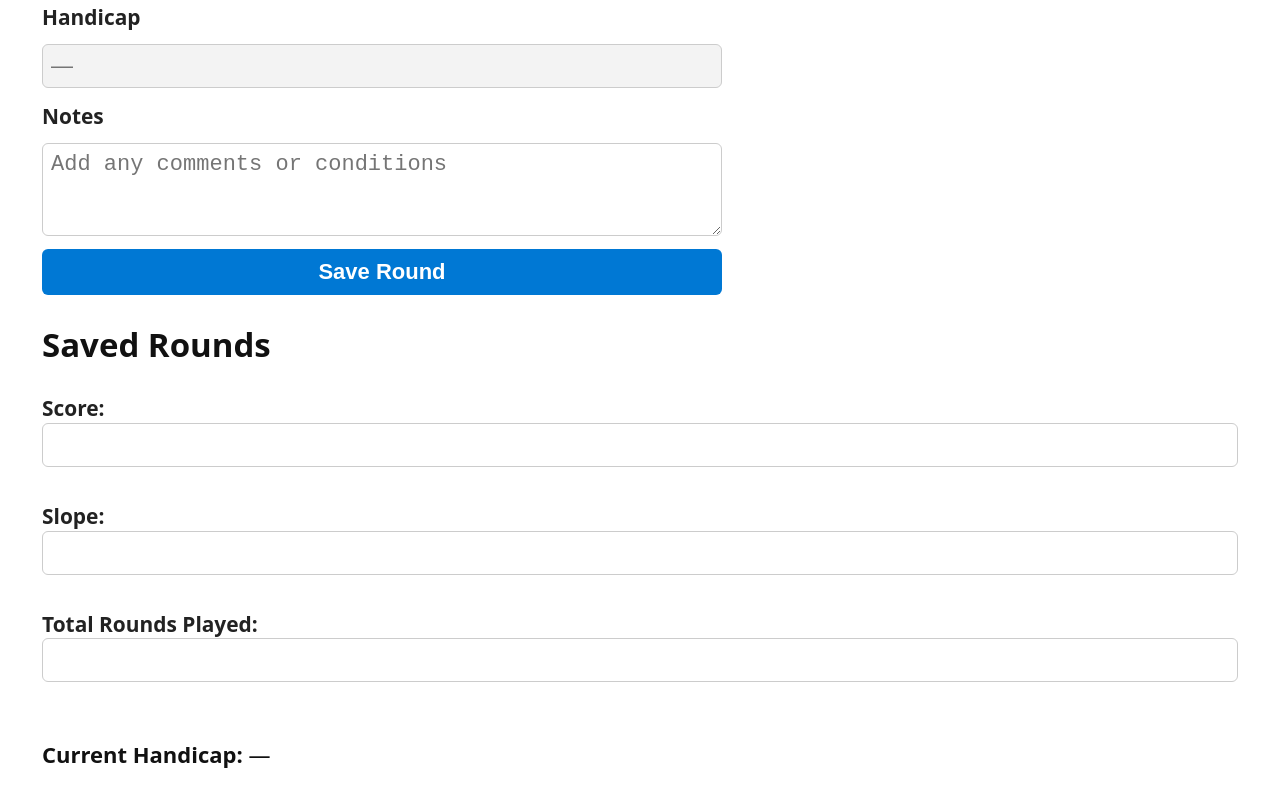
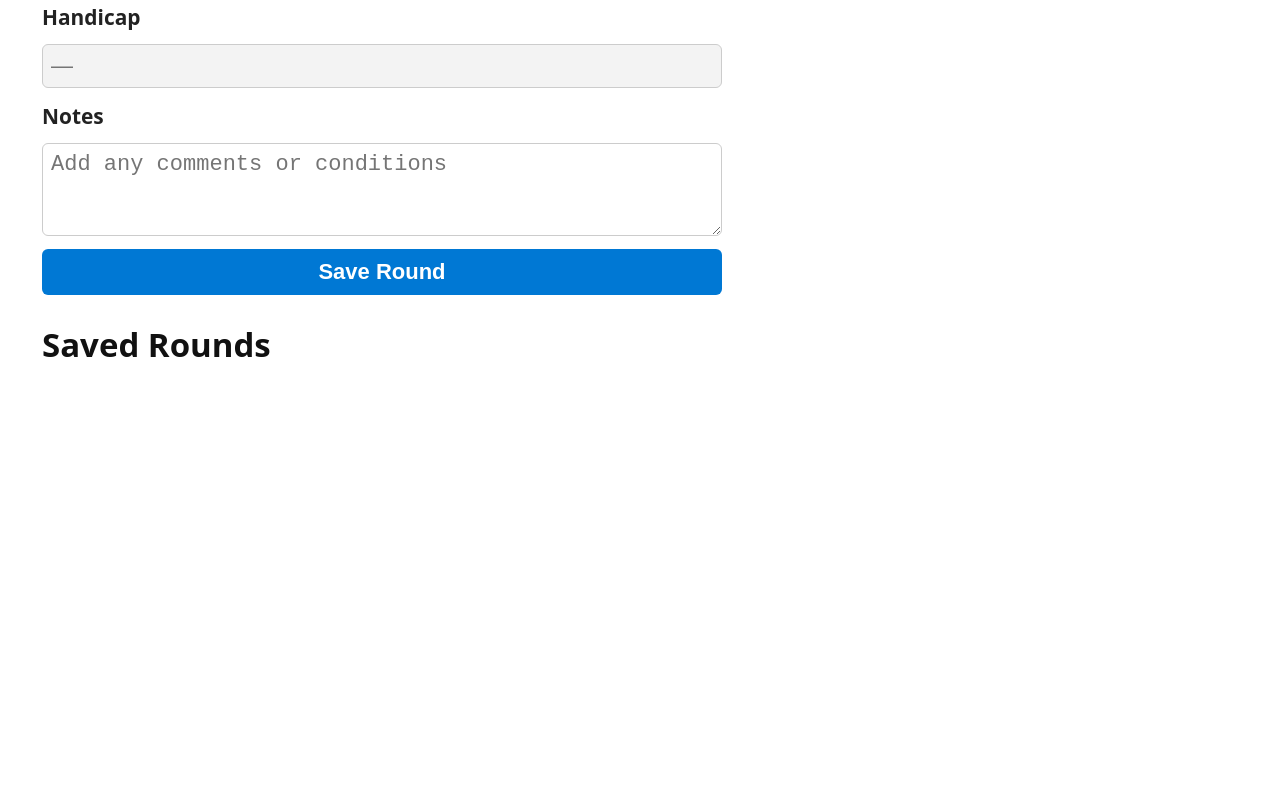
Before and after one commit to GCGIBEAULT/Golflog-HandicapTest, a plain HTML site: page index.html in a window 1280 px wide. Shown: the part 500-1306 px from the top of the page. After the commit the page ends 936 px from the top, so only its background shows below. Drawn offline with Linux system fonts and the light colour scheme.

Commit message:
Update index.html

```diff
--- a/index.html
+++ b/index.html
@@ -68,13 +68,6 @@
 
 
 
-<!-- Handicap Block: Clean Display -->
-<div id="handicapBlock">
-  <label>Score: <input type="number" id="scoreInput" /></label><br>
-  <label>Slope: <input type="number" id="slopeInput" /></label><br>
-  <label>Total Rounds Played: <input type="number" id="roundsInput" /></label><br>
-  <p><strong>Current Handicap:</strong> <span id="handicapOutput">—</span></p>
-</div>
 
   <script src="script.js"></script>
 </body>
```
